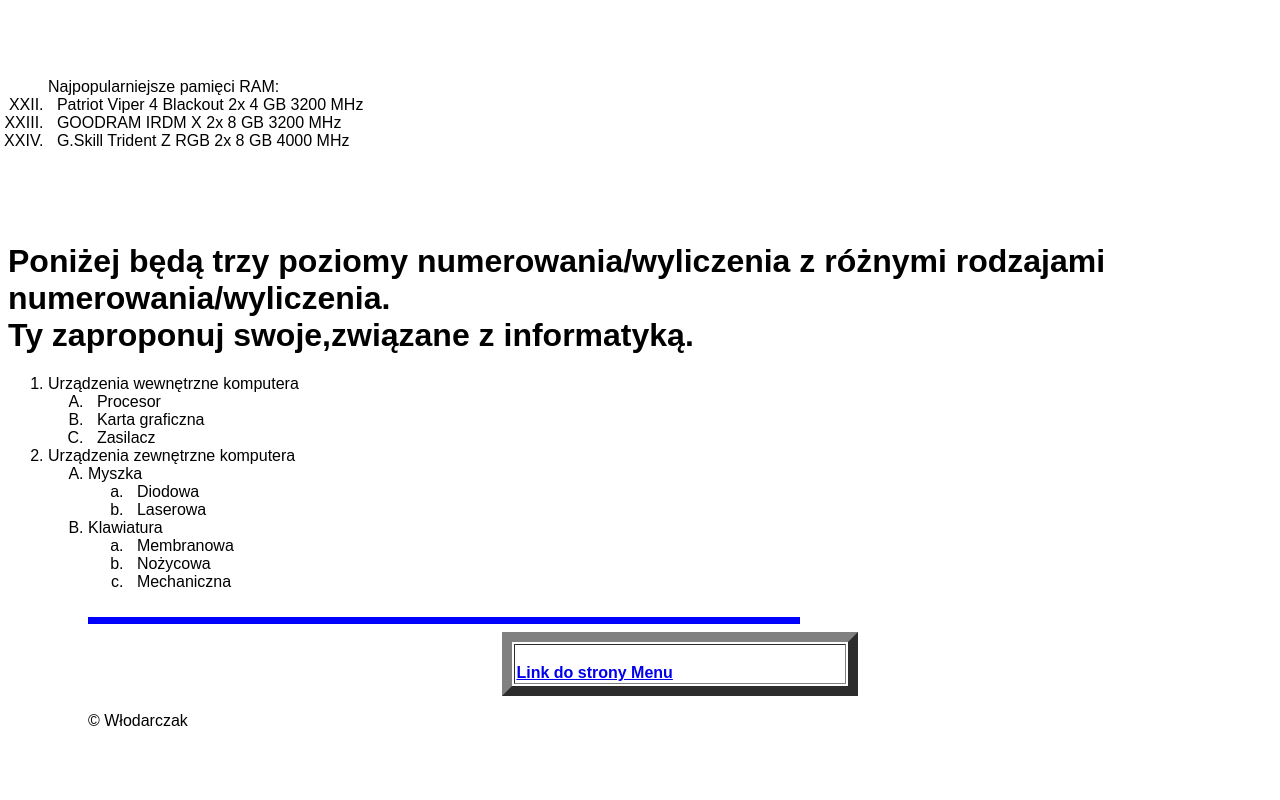
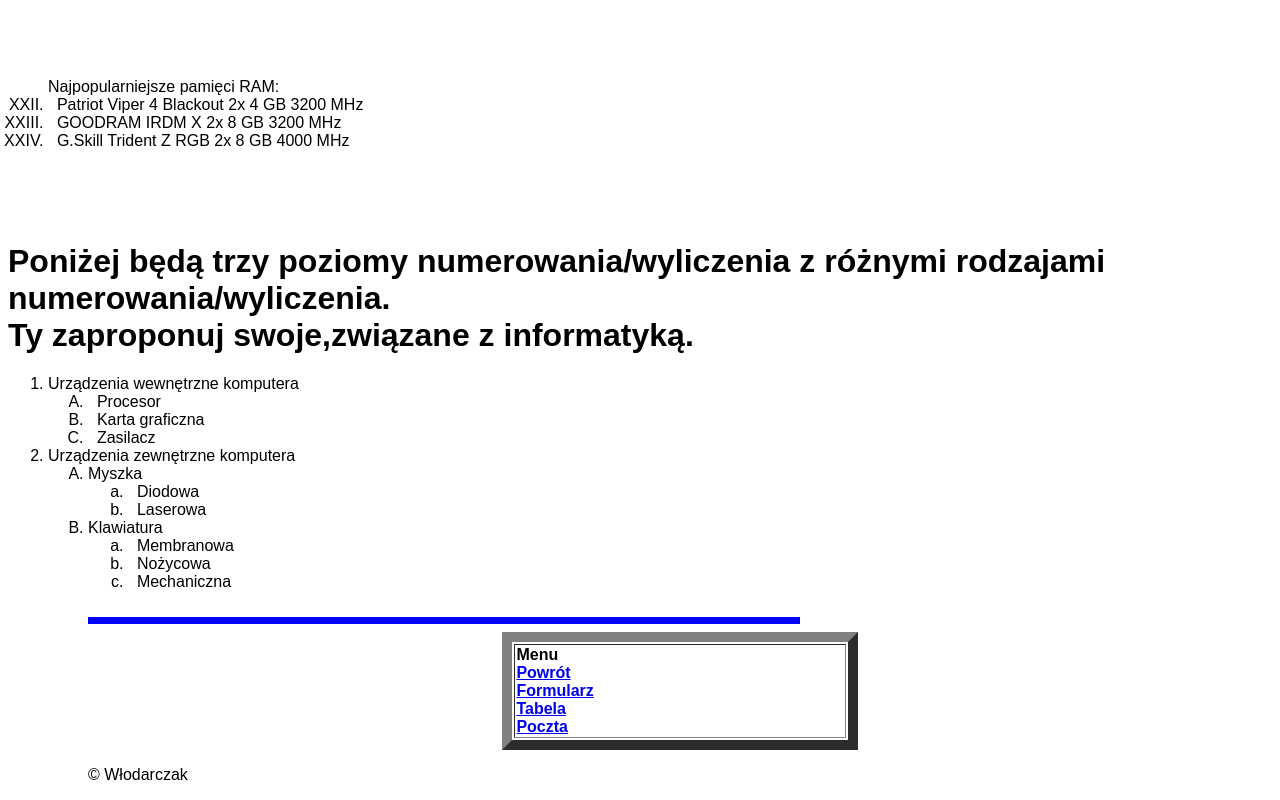
Before and after one commit to wlodarczak/JavaScript_zadania, a plain HTML site: page indeks.html in a window 1280 px wide. Shown: the part 4772-5572 px from the top of the page. Before the commit the page ends 5518 px from the top, so only its background shows below. Drawn offline with Linux system fonts and the light colour scheme.

Commit message:
Add files via upload

```diff
--- a/indeks.html
+++ b/indeks.html
@@ -168,7 +168,11 @@ Ty zaproponuj swoje,związane z informatyką.<br></h1>
 
                 <table ALIGN=center WIDTH=30% MARGIN=50px BORDER=10px>
                     <th>
-                    <br><a href="menu_Włodarczak.html">Link do strony Menu</a>
+                     Menu<br>
+        <a href="indeks.html">Powrót</a><br>
+        <a href="formularz_Włodarczak.html">Formularz</a><br>
+        <a href="tabela_Włodarczak.html">Tabela</a><br>
+        <a href="poczta_Włodarczak.html">Poczta</a><br>
 
                     </th>
                 </table>
```
